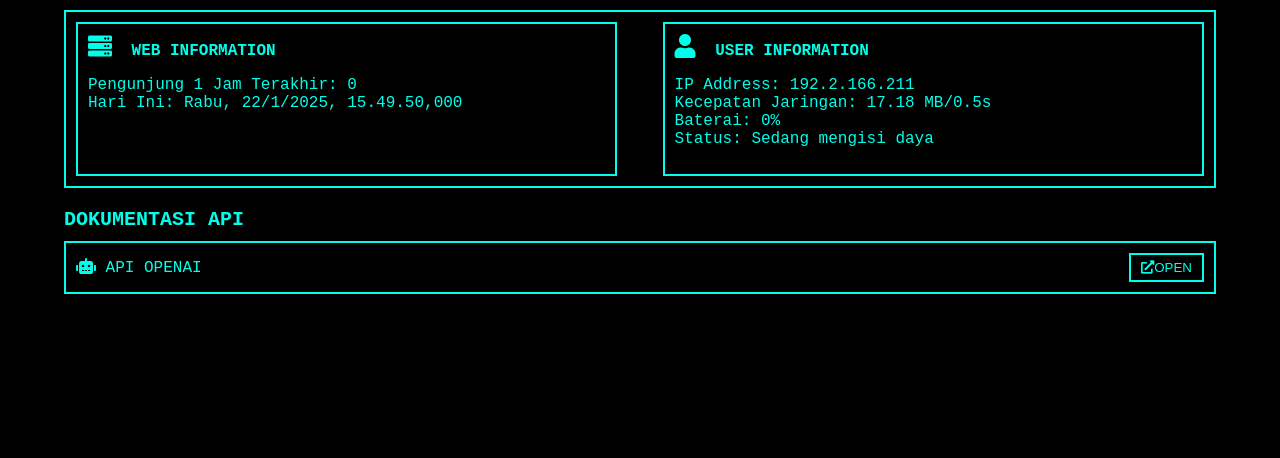
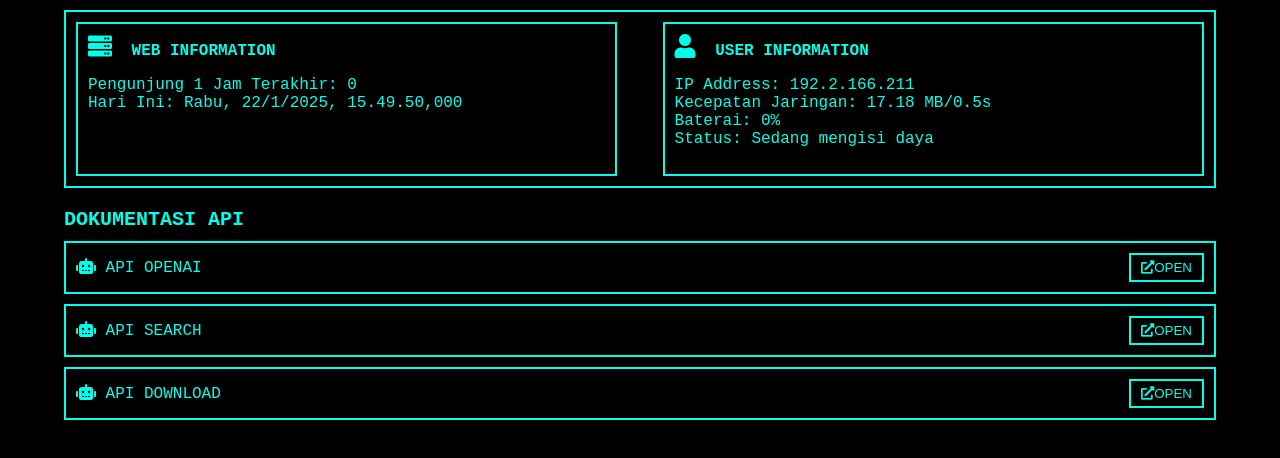
Before and after one commit to RerezzOfficial/im-rerezz, a website: page public/index.html in a window 1280 px wide. Shown: the part 104-562 px from the top of the page. Drawn offline with Linux system fonts and the light colour scheme.

Commit message:
Update index.html

```diff
--- a/public/index.html
+++ b/public/index.html
@@ -171,6 +171,16 @@
       <button onclick="openLink('/doc/ai')"><i class="fas fa-external-link-alt"></i>OPEN</button>
     </div>
 
+    <div class="api-item">
+      <span><i class="fas fa-robot"></i> API SEARCH</span>
+      <button onclick="openLink('/doc/search')"><i class="fas fa-external-link-alt"></i>OPEN</button>
+    </div>
+
+    <div class="api-item">
+      <span><i class="fas fa-robot"></i> API DOWNLOAD</span>
+      <button onclick="openLink('/doc/download')"><i class="fas fa-external-link-alt"></i>OPEN</button>
+    </div>
+
 
    </div>
   </div>
```
